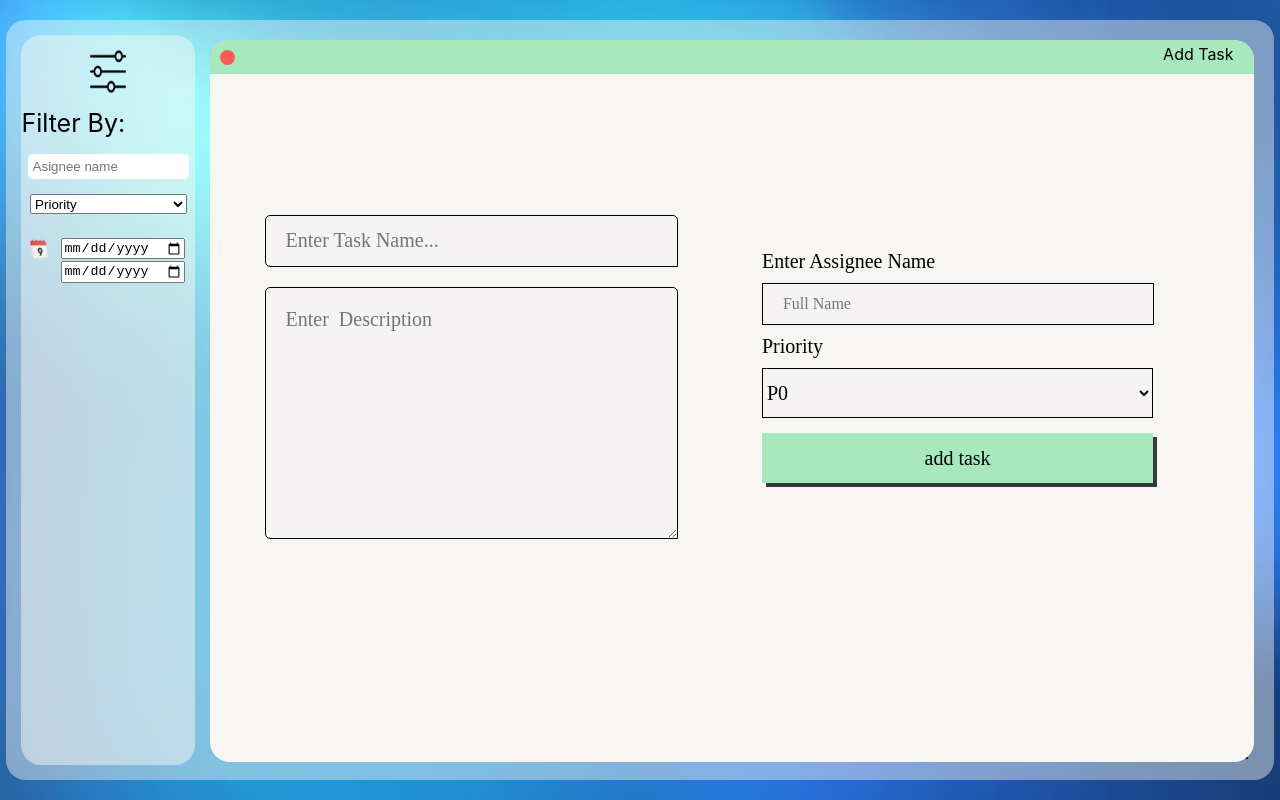
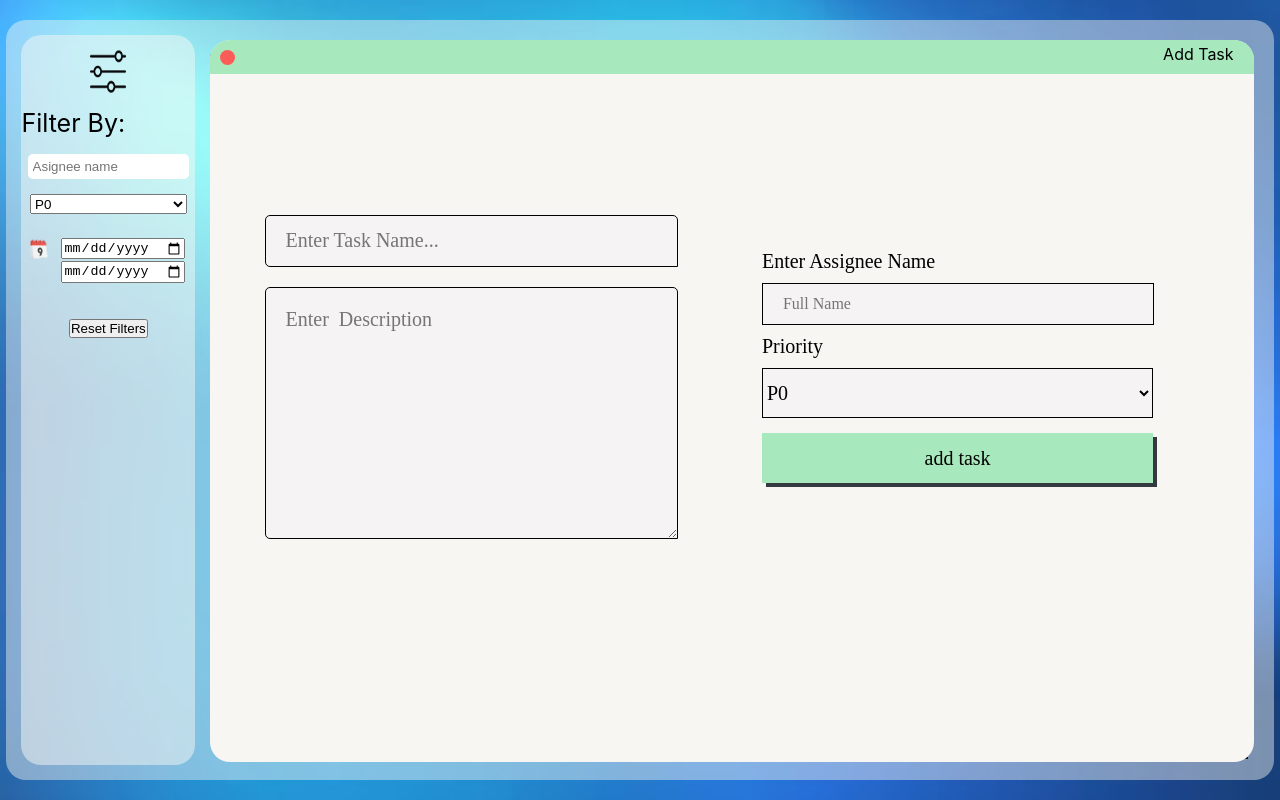
Before and after one commit to harshitkaushik003/Task-Tracker, a React (Create React App) app: page /add in a window 1280 px wide. Built offline with nearby package versions, Linux system fonts and the light colour scheme; a web font is replaced by a local one.

Commit message:
implemented filters

```diff
--- a/src/Redux/taskReducer.js
+++ b/src/Redux/taskReducer.js
@@ -1,7 +1,8 @@
 import { createSlice } from "@reduxjs/toolkit";
 
 const initialState = {
-    tasks: []
+    tasks: [],
+    filteredTask: []
 }
 
 const taskSlice = createSlice({
@@ -10,6 +11,7 @@ const taskSlice = createSlice({
     reducers: {
         add: (state, action)=>{
             state.tasks.push(action.payload);
+
         },
         edit: (state, action)=>{
             const {id, priority, status} = action.payload;
@@ -41,6 +43,20 @@ const taskSlice = createSlice({
         },
         delete: (state, action)=>{
             state.tasks = state.tasks.filter(task => task.id !== action.payload);
+        },
+        filterTask: (state, action)=>{
+            const {assigneeName, priority, startDate, endDate} = action.payload;
+            state.filteredTask = state.tasks.filter(task => {
+                const assigneeMatch = (assigneeName ) ? task.assignee === assigneeName : true;
+                const priorityMatch = (priority) ? task.priority === priority : true;
+                const startDateMatch = (startDate) ? task.startDate === startDate : true;
+                const endDateMatch = (endDate) ? task.endDate === endDate : true;
+
+                return assigneeMatch && priorityMatch && startDateMatch && endDateMatch;
+            });
+        },
+        resetFilter : (state, action)=>{
+            state.filteredTask = [...state.tasks];
         }
 
     }
--- a/src/components/Card.jsx
+++ b/src/components/Card.jsx
@@ -1,16 +1,16 @@
-import React from 'react'
+import React, { useEffect } from 'react'
 import styles from "../styles/Card/Card.module.css";
-import { useSelector } from 'react-redux';
-import { taskSelector } from '../Redux/taskReducer';
+import { useDispatch, useSelector } from 'react-redux';
+import { actions, taskSelector } from '../Redux/taskReducer';
 import Task from './Task';
 const Card = ({status}) => {
     const style = {
         boxShadow: `4px 4px ${status.color}`,
 
     }
+    const {filteredTask} = useSelector(taskSelector);
 
-    const {tasks} = useSelector(taskSelector);
-    const filteredTasks = tasks.filter(task => task.status === status.name.toLowerCase());
+    const filteredTasks = filteredTask.filter(task => task.status === status.name.toLowerCase());
 
   return (
     <div className={styles.card} style={style}>
--- a/src/components/Edit.jsx
+++ b/src/components/Edit.jsx
@@ -27,6 +27,7 @@ const Edit = ({ task, handleBack }) => {
         status: sRef.current.value
     }
     dispatch(actions.edit(data));
+    dispatch(actions.resetFilter());
     handleBack();
 
   }
--- a/src/components/Filters.jsx
+++ b/src/components/Filters.jsx
@@ -1,14 +1,44 @@
-import React from 'react'
+import React, { useEffect, useRef } from 'react'
 import styles from "../styles/Filters/Filter.module.css";
 
 import 'react-date-range/dist/styles.css';
 import 'react-date-range/dist/theme/default.css';
 
 import date from "../images/date.png";
+import { useDispatch } from 'react-redux';
+import { actions } from '../Redux/taskReducer';
 
 
 const Filters = () => {
+  const dispatch = useDispatch();
 
+
+
+  const aRef = useRef(null);
+  const pRef = useRef(null);
+  const sdRef = useRef(null);
+  const edRef = useRef(null);
+
+
+  function handleChange(){
+    const filterCriteria = {
+      assigneeName : (aRef && aRef !== '') ? aRef.current.value : null,
+      priority : pRef ? pRef.current.value : null,
+      startDate : sdRef ? sdRef.current.value : null,
+      endDate : edRef ? edRef.current.value : null
+    }
+
+    dispatch(actions.filterTask(filterCriteria));
+  }
+
+  function handleReset(){
+    aRef.current.value = null;
+    pRef.current.value = null;
+    sdRef.current.value = null;
+    edRef.current.value = null;
+
+    dispatch(actions.resetFilter());
+  }
 
   return (
     <div className={styles.main}>
@@ -17,18 +47,19 @@ const Filters = () => {
             <span>Filter By: </span>
         </div>
         <div className={styles.filtersMain}>
-            <input type="text" placeholder='Asignee name'/>
-            <select name="priority" id="">
-                <option value={null} disabled selected>Priority</option>
+            <input ref={aRef} type="text" placeholder='Asignee name' onChange={handleChange}/>
+            <select ref={pRef} name="priority" id="" onChange={handleChange}>
+                <option value='' disabled>Priority</option>
                 <option value="p0">P0</option>
                 <option value="p1">P1</option>
                 <option value="p2">P2</option>
             </select>
             <div className={styles.date}>
                 <img src={date} alt="" />
-                <input type="date" name="" id="" />
-                <input type="date" name="" id="" />
+                <input ref={sdRef} type="date" name="" id="" onChange={handleChange}/>
+                <input ref={edRef} type="date" name="" id="" onChange={handleChange}/>
             </div>
+            <button onClick={handleReset}>Reset Filters</button>
         </div>
       </div>
       <div className={styles.sort}></div>
--- a/src/components/Form.jsx
+++ b/src/components/Form.jsx
@@ -41,6 +41,7 @@ const Form = () => {
         console.log(task);
         resetForm();
         dispatch(actions.add(task));
+        dispatch(actions.resetFilter());
     }
 
   return (
```
